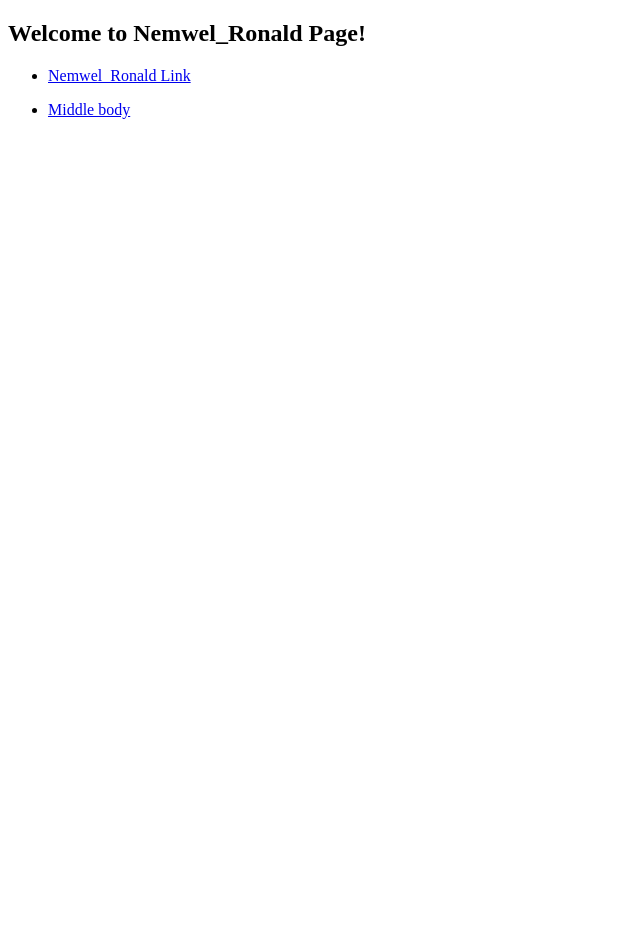
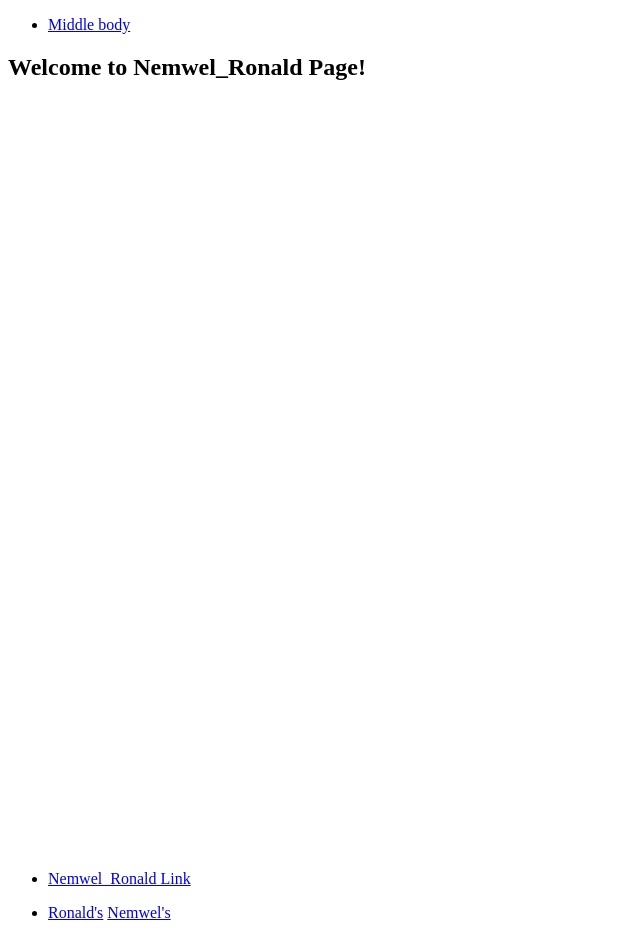
Before and after one commit to rskinnerc/ronald-nemwel, a plain HTML site: page index.html in a window 1280 px wide. Shown: the whole page, without its empty margins (0-640 px from the left). Before the commit the page ends 800 px from the top, so only its background shows below. Drawn offline with Linux system fonts and the light colour scheme.

Commit message:
Add some styles and footer links

```diff
--- a/css/style.css
+++ b/css/style.css
@@ -0,0 +1,15 @@
+@media screen and (max-width: 770px) {
+  h1 {
+    color: blueviolet;
+  }
+}
+
+#welcome-section {
+  height: 100vh;
+}
+
+nav {
+  position: sticky;
+  top: 0;
+  left: 0;
+}
--- a/index.html
+++ b/index.html
@@ -8,6 +8,11 @@
 </head>
 
 <body>
+  <nav id="navbar">
+    <ul>
+      <li><a href="#">Middle body</a></li>
+    </ul>
+  </nav>
   <section id="welcome-section">
 
     <h1>Welcome to Nemwel_Ronald Page!</h1>
@@ -19,12 +24,30 @@
     </ul>
 
   </section>
+  <footer>
+    <ul>
+      <li>
+        <a href="https://github.com/rskinnerc" id="profile-link" target="_blank">Ronald's</a>
+        <a href="https://github.com/Nemwel-Boniface" id="profile-link-nemwel" target="_blank">Nemwel's</a>
+      </li>
+    </ul>
+  </footer>
 
-  <nav id="nav-bar">
-    <ul>
-      <li><a href="#">Middle body</a></li>
-    </ul>
-  </nav>
+  <script src="https://cdn.freecodecamp.org/testable-projects-fcc/v1/bundle.js"></script>
+
+  <!--
+
+  Hello Camper!
+
+  For now, the test suite only works in Chrome!
+  Please read the README below in the JS Editor before beginning.
+  Feel free to delete this message once you have read it.
+  Good luck and Happy Coding!
+
+  - The freeCodeCamp Team
+
+  -->
+  <script src="js/index.js"></script>
 </body>
 
 </html>
```
